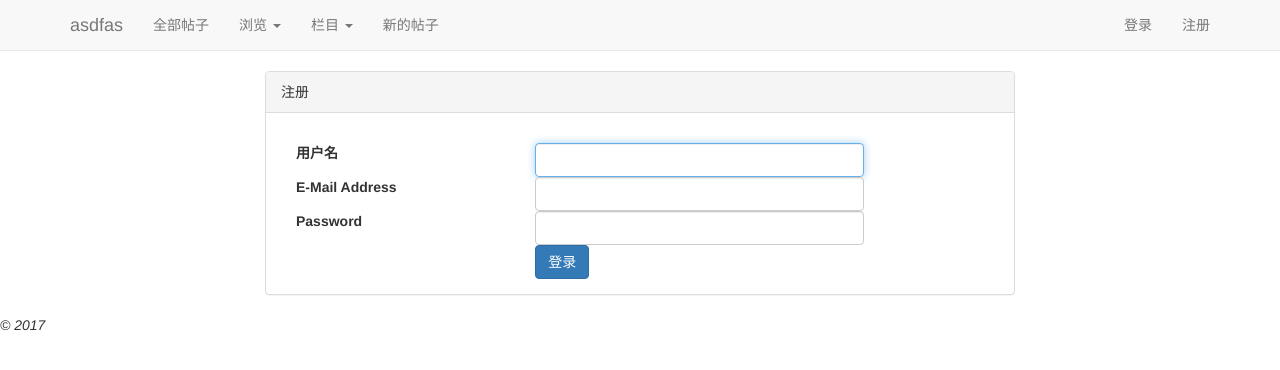
After one commit to Robinson28years/CodeIgniter-learning, a CodeIgniter app: page /news/user/register in a window 1280 px wide. The commit adds this page. Shown: the top 370 px of the page. Run offline with CodeIgniter, Linux system fonts and the light colour scheme; some libraries are stand-ins or nearby versions.

Commit message:
注册和权限验证完成

```diff
--- a/application/config/routes.php
+++ b/application/config/routes.php
@@ -53,6 +53,6 @@ defined('BASEPATH') OR exit('No direct script access allowed');
 // $route['news/(:any)'] = 'news/view/$1';
 // $route['news'] = 'news';
 // $route['(:any)'] = 'pages/view/$1';
-// $route['default_controller'] = 'pages/view';
+$route['default_controller'] = 'forum';
 $route['404_override'] = '';
 $route['translate_uri_dashes'] = FALSE;
--- a/application/controllers/User.php
+++ b/application/controllers/User.php
@@ -52,4 +52,28 @@ class User extends CI_Controller
         $this->session->sess_destroy();
         redirect('forum');
     }
+
+    public function register()
+    {
+        $this->form_validation->set_rules('name', 'Name', 'required');
+        $this->form_validation->set_rules('email', 'Email', 'required');
+        $this->form_validation->set_rules('password', 'Password', 'required');
+
+        $data['title'] = '注册';
+
+        if ($this->form_validation->run() === FALSE) {
+            $this->load->view('templates/header',$data);
+            $this->load->view('user/register',$data);
+            $this->load->view('templates/footer');
+        }
+        else {
+            $this->user_model->register_user();
+
+            $email = $this->input->post('email');
+            $user = $this->user_model->get_user($email);
+            $this->session->set_userdata($user);
+
+            redirect('forum');
+        }
+    }
 }
--- a/application/models/Forum_model.php
+++ b/application/models/Forum_model.php
@@ -16,7 +16,7 @@ class Forum_model extends CI_Model
             $query = $this->db->get('threads');
             return $query->result_array();
         }
-        $query = $this->db->select('threads.id, threads.title, threads.body, users.name')
+        $query = $this->db->select('threads.id, threads.title, threads.body, users.id as user_id, users.name')
                             ->from('threads')
                             ->from('users')
                             ->where('threads.id', $id)
@@ -52,7 +52,7 @@ class Forum_model extends CI_Model
 
     public function get_replies($id)
     {
-        $query = $this->db->select('users.name, replies.body')
+        $query = $this->db->select('users.name, , users.id as user_id, replies.body')
                             ->from('replies')
                             ->from('users')
                             ->where('replies.thread_id', $id)
--- a/application/models/User_model.php
+++ b/application/models/User_model.php
@@ -30,4 +30,16 @@ class User_model extends CI_Model
         $user = $this->db->get_where('users', array('email' => $email));
         return $user->row_array();
     }
+
+    public function register_user()
+    {
+        $password = $this->input->post('password');
+        $data = array(
+            'name' => $this->input->post('name'),
+            'email' => $this->input->post('email'),
+            'password' => password_hash($password, PASSWORD_DEFAULT),
+        );
+
+        return $this->db->insert('users', $data);
+    }
 }
--- a/application/views/forum/index.php
+++ b/application/views/forum/index.php
@@ -1,7 +1,9 @@
 <div class="container">
     <div class="row">
         <div class="col-md-8 col-md-offset-2">
+            <?php if ($this->session->email != NULL) { ?>
             <a href="<?php echo site_url('forum/create') ?>" class="btn btn-success pull-right" type="button" >创建帖子</a>
+            <?php } ?>
             <div class="panel panel-default">
                 <div class="panel-heading"><?php echo $title ?></div>
 
--- a/application/views/forum/view.php
+++ b/application/views/forum/view.php
@@ -1,7 +1,9 @@
 <div class="panel panel-default">
     <div class="panel-heading"
     ><?php echo $thread['name'] ?>
+    <?php if ($this->session->id == $thread['user_id']) {?>
     <a href="<?php echo site_url('forum/update/'.$thread['id']) ?>" class="btn btn-sm btn-success pull-right" type="button" >修改</a>
+    <?php } ?>
     </div>
 
     <div class="panel-body">
@@ -28,7 +30,7 @@
     </div>
 <?php endforeach; ?>
 </div>
-
+<?php if ($this->session->email != NULL) { ?>
 <div class="col-md-8">
     <div class="row">
       <div class="col-md-8 col-md-offset-2">
@@ -41,3 +43,4 @@
       </div>
     </div>
 </div>
+<?php } ?>
--- a/application/views/templates/footer.php
+++ b/application/views/templates/footer.php
@@ -1,3 +1,3 @@
-<em>&copy; 2015</em>
+<em>&copy; 2017</em>
 </body>
 </html>
--- a/application/views/templates/header.php
+++ b/application/views/templates/header.php
@@ -59,7 +59,7 @@
                     <!-- Authentication Links -->
                     <?php if($this->session->email == NULL) {?>
                         <li><a href="<?php echo site_url('user/login');?>">登录</a></li>
-                        <!-- <li><a href="{{ route('register') }}">Register</a></li> -->
+                        <li><a href="<?php echo site_url('user/register')?>">注册</a></li>
                     <?php }else{ ?>
                         <li class="dropdown">
                             <a href="#" class="dropdown-toggle" data-toggle="dropdown" role="button" aria-expanded="false">
--- a/application/views/templates/nav.php
+++ b/application/views/templates/nav.php
@@ -43,7 +43,7 @@
                     @endforeach -->
                   </ul>
                 </li>
-                <li><a href="/threads/create">新的帖子</a></li>
+                <!-- <li><a href="/threads/create">新的帖子</a></li> -->
             </ul>
 
             <!-- Right Side Of Navbar -->
--- /dev/null
+++ b/application/views/user/register.php
@@ -0,0 +1,47 @@
+<div class="container">
+    <div class="row">
+        <div class="col-md-8 col-md-offset-2">
+            <div class="panel panel-default">
+                <div class="panel-heading">注册</div>
+                <div class="panel-body">
+                    <?php echo validation_errors(); ?>
+                    <?php echo form_open('user/register'); ?>
+
+                    <div class="form-group">
+                        <label  class="col-md-4 control-label">用户名</label>
+
+                        <div class="col-md-6">
+                            <input  class="form-control" name="name" value="" required autofocus>
+                        </div>
+                    </div>
+
+                    <div class="form-group">
+                        <label for="email" class="col-md-4 control-label">E-Mail Address</label>
+
+                        <div class="col-md-6">
+                            <input id="email" type="email" class="form-control" name="email" value="" required autofocus>
+                        </div>
+                    </div>
+
+                    <div class="form-group">
+                        <label for="password" class="col-md-4 control-label">Password</label>
+
+                        <div class="col-md-6">
+                            <input id="password" type="password" class="form-control" name="password" required>
+                        </div>
+                    </div>
+
+
+                    <div class="form-group">
+                        <div class="col-md-8 col-md-offset-4">
+                            <button type="submit" class="btn btn-primary">
+                                登录
+                            </button>
+                        </div>
+                    </div>
+                </form>
+            </div>
+        </div>
+    </div>
+</div>
+</div>
```
Also changed, not shown: application/controllers/Forum.php (+15 -3 lines).
